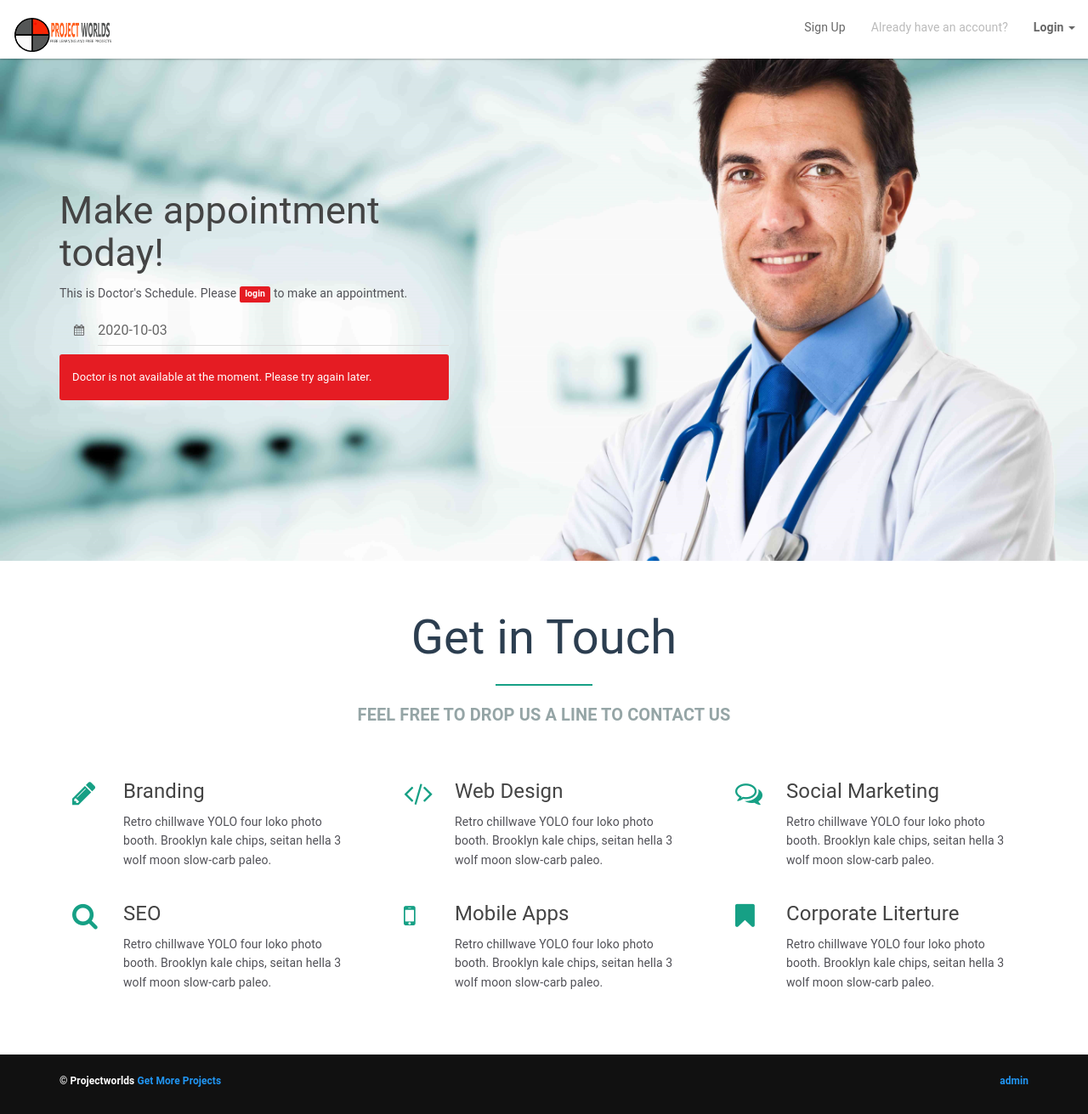
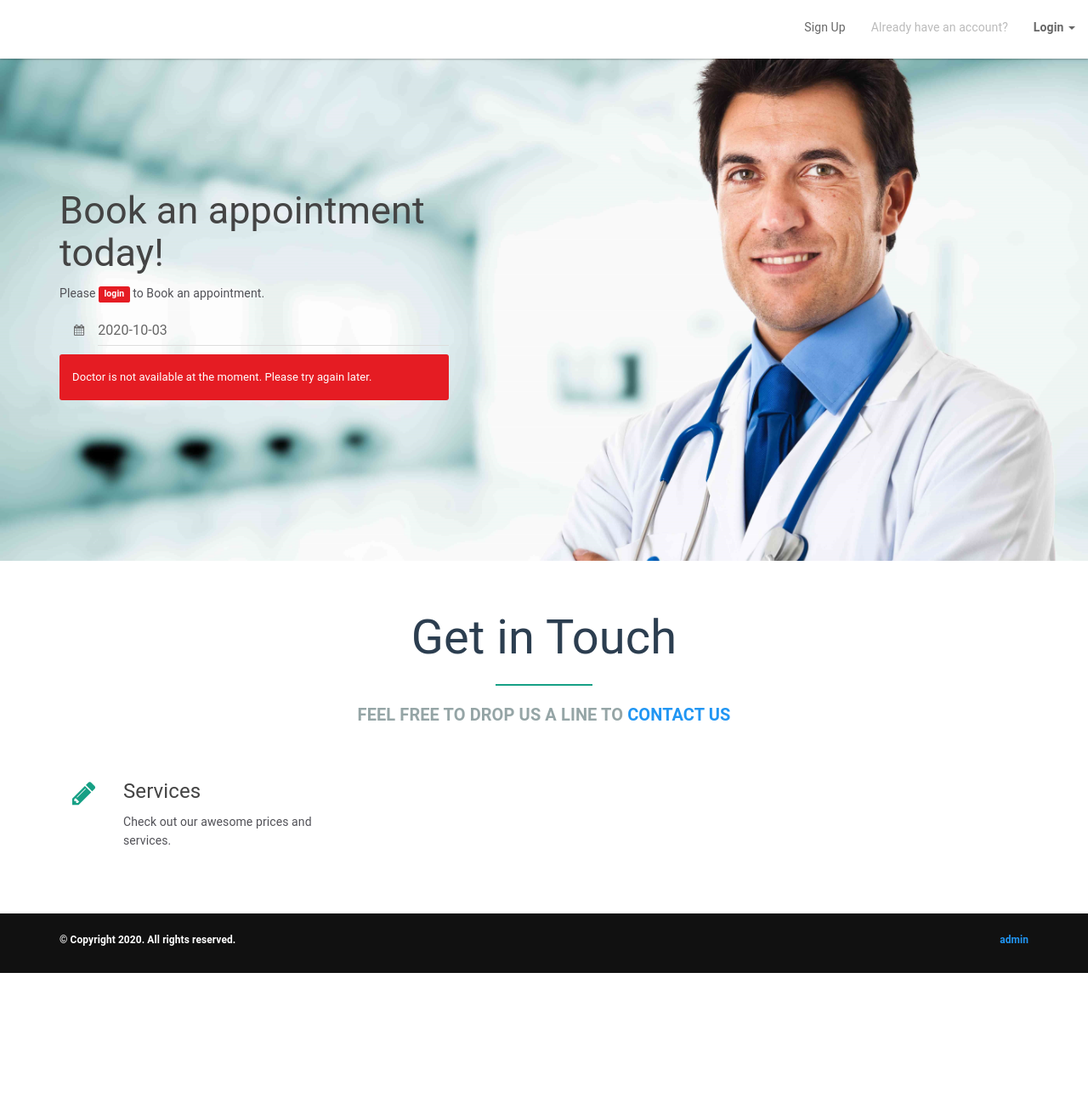
Before and after one commit to IbSiabPha/MT-cleaning, a PHP site: page /MT-cleaning/ in a window 1280 px wide. Shown: the whole page at 85% size. After the commit the page ends 1145 px from the top, so only its background shows below. Run offline with PHP 8.4, Linux system fonts and the light colour scheme; data comes from the database, SQL or seed files in the repository.

Commit message:
Updated index.php
Changed some text within the home page, added link to Contact Us.

```diff
--- a/index.php
+++ b/index.php
@@ -108,7 +108,7 @@ alert('User already registered. Please try again');
                     <span class="icon-bar"></span>
                     <span class="icon-bar"></span>
                     </button>
-                    <a class="navbar-brand" href="index.php"><img alt="Brand" src="assets/img/logo.png" height="40px"></a>
+                   <!--- <a class="navbar-brand" href="index.php"><img alt="Brand" src="assets/img/logo.png" height="40px"></a> --->
                 </div>
                 <!-- Collect the nav links, forms, and other content for toggling -->
                 <div class="collapse navbar-collapse" id="bs-example-navbar-collapse-1">
@@ -133,7 +133,7 @@ alert('User already registered. Please try again');
                                             <form class="form" role="form" method="POST" accept-charset="UTF-8" >
                                                 <div class="form-group">
                                                     <label class="sr-only" for="icPatient">Email</label>
-                                                    <input type="text" class="form-control" name="icPatient" placeholder="IC Number" required>
+                                                    <input type="text" class="form-control" name="icPatient" placeholder="Username" required>
                                                 </div>
                                                 <div class="form-group">
                                                     <label class="sr-only" for="password">Password</label>
@@ -313,8 +313,8 @@ alert('User already registered. Please try again');
             <div class="container">
                 <div class="row">
                     <div class="col-md-5">
-                        <h2>Make appointment today!</h2>
-                        <p>This is Doctor's Schedule. Please <span class="label label-danger">login</span> to make an appointment. </p>
+                        <h2>Book an appointment today!</h2>
+                        <p>Please <span class="label label-danger">login</span> to Book an appointment. </p>
 
                         <!-- date textbox -->
 
@@ -389,7 +389,7 @@ alert('User already registered. Please try again');
                 <div class="underlined-title">
                     <h1>Get in Touch</h1>
                     <hr>
-                    <h2>Feel free to drop us a line to contact us</h2>
+                    <h2>Feel free to drop us a line to <a href= "http://localhost/MT-cleaning/contactus.php"> contact us</h2>
                 </div>
                 <div class="row">
                     <div class="col-md-4 col-sm-12 col-xs-12 pad25">
@@ -397,65 +397,23 @@ alert('User already registered. Please try again');
                             <span class="fa fa-pencil"></span>
                         </div>
                         <div class="col-xs-10">
-                            <h4>Branding</h4>
-                            <p>Retro chillwave YOLO four loko photo booth. Brooklyn kale chips, seitan hella 3 wolf moon slow-carb paleo.</p>
+                            <h4>Services</h4>
+                            <p>Check out our awesome prices and services.</p>
                         </div>
                     </div>
-                    <div class="col-md-4 col-sm-12 col-xs-12 pad25">
-                        <div class="col-xs-2">
-                            <span class="fa fa-code"></span>
-                        </div>
-                        <div class="col-xs-10">
-                            <h4>Web Design</h4>
-                            <p>Retro chillwave YOLO four loko photo booth. Brooklyn kale chips, seitan hella 3 wolf moon slow-carb paleo.</p>
-                        </div>
-                    </div>
-                    <div class="col-md-4 col-sm-12 col-xs-12 pad25">
-                        <div class="col-xs-2">
-                            <span class="fa fa-comments-o"></span>
-                        </div>
-                        <div class="col-xs-10">
-                            <h4>Social Marketing</h4>
-                            <p>Retro chillwave YOLO four loko photo booth. Brooklyn kale chips, seitan hella 3 wolf moon slow-carb paleo.</p>
-                        </div>
-                    </div>
-                    <div class="col-md-4 col-sm-12 col-xs-12 pad25">
-                        <div class="col-xs-2">
-                            <span class="fa fa-search"></span>
-                        </div>
-                        <div class="col-xs-10">
-                            <h4>SEO</h4>
-                            <p>Retro chillwave YOLO four loko photo booth. Brooklyn kale chips, seitan hella 3 wolf moon slow-carb paleo.</p>
-                        </div>
-                    </div>
-                    <div class="col-md-4 col-sm-12 col-xs-12 pad25">
-                        <div class="col-xs-2">
-                            <span class="fa fa-mobile"></span>
-                        </div>
-                        <div class="col-xs-10">
-                            <h4>Mobile Apps</h4>
-                            <p>Retro chillwave YOLO four loko photo booth. Brooklyn kale chips, seitan hella 3 wolf moon slow-carb paleo.</p>
-                        </div>
-                    </div>
-                    <div class="col-md-4 col-sm-12 col-xs-12 pad25">
-                        <div class="col-xs-2">
-                            <span class="fa fa-bookmark"></span>
-                        </div>
-                        <div class="col-xs-10">
-                            <h4>Corporate Literture</h4>
-                            <p>Retro chillwave YOLO four loko photo booth. Brooklyn kale chips, seitan hella 3 wolf moon slow-carb paleo.</p>
-                        </div>
-                    </div>
+
                 </div>
                 <!-- /.row -->
             </div>
             <!-- /.container -->
         </section>
+
+
         <!-- forth section end -->
         <!-- footer start -->
         <div class="copyright-bar bg-black">
             <div class="container">
-                <p class="pull-left small">© Projectworlds <a href ="https://projectworlds.in/">Get More Projects </a></p>
+                <p class="pull-left small">© Copyright 2020. All rights reserved. </p>
                 <p class="pull-right small"><a href="adminlogin.php">admin</a></p>
             </div>
         </div>
```
